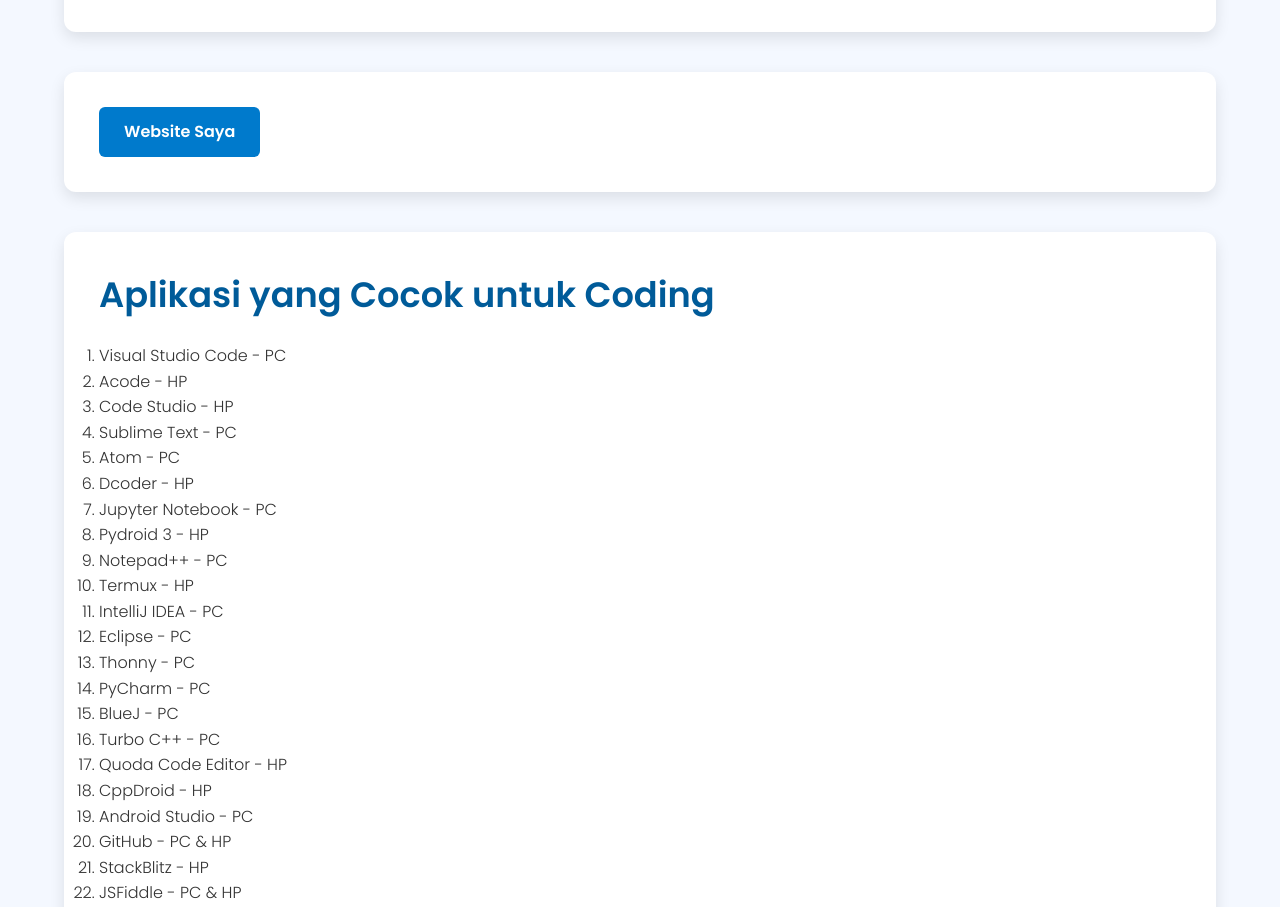
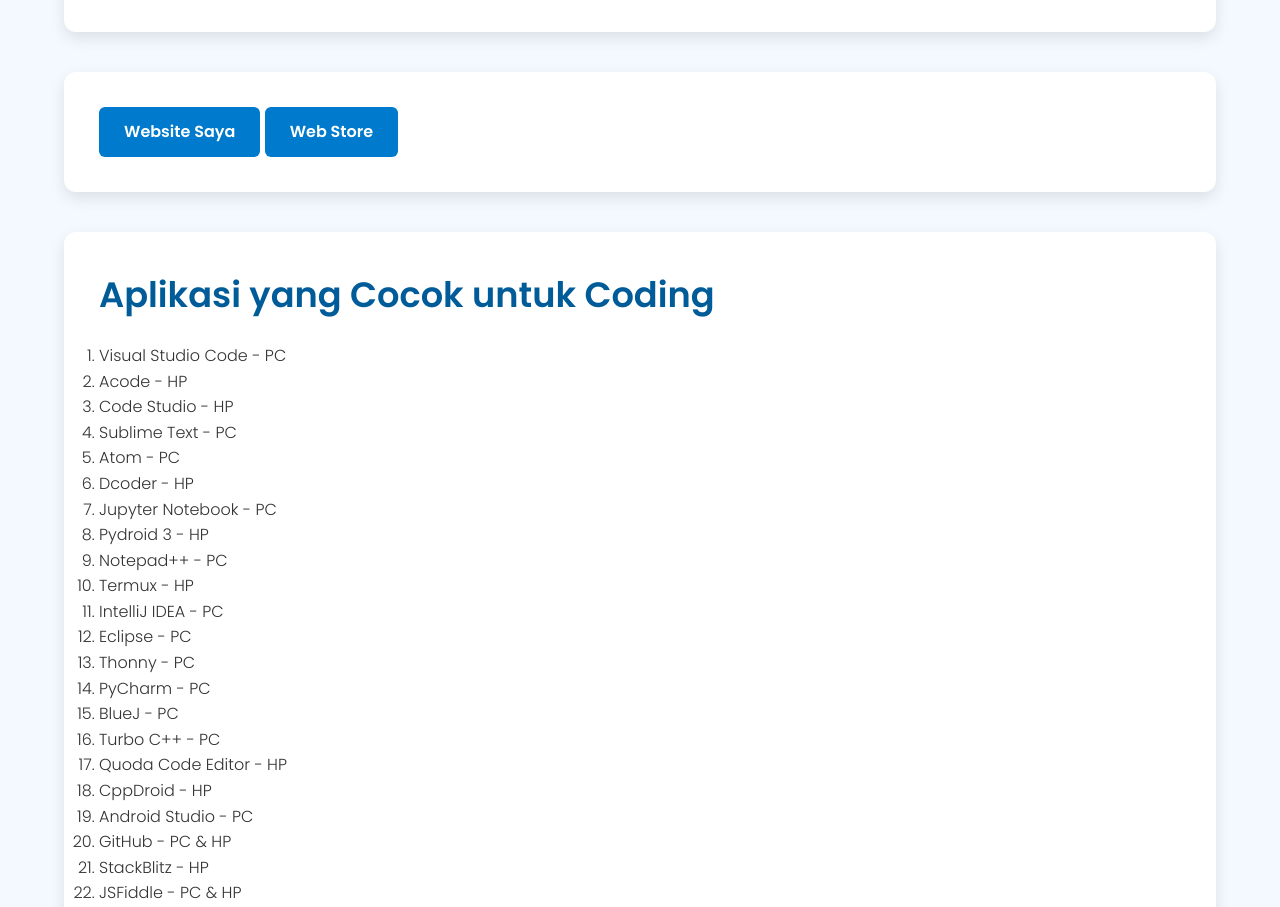
Before and after one commit to frhndevweb/Pemrograman-Web, a plain HTML site: page mema/beranda.html in a window 1280 px wide. Shown: the part 1163-2070 px from the top of the page. Drawn offline with Linux system fonts and the light colour scheme.

Commit message:
Update beranda.html

```diff
--- a/mema/beranda.html
+++ b/mema/beranda.html
@@ -49,6 +49,7 @@
 
             <section id="web" class="card">
                  <a href="https://frhndevweb.netlify.app" target="_blank" class="btn">Website Saya</a>
+             <a href="https://frhndevweb.github.io/webstore" target="_blank" class ="btn">Web Store</a>
             </section>
 
             <section id="apk" class="card">
```
